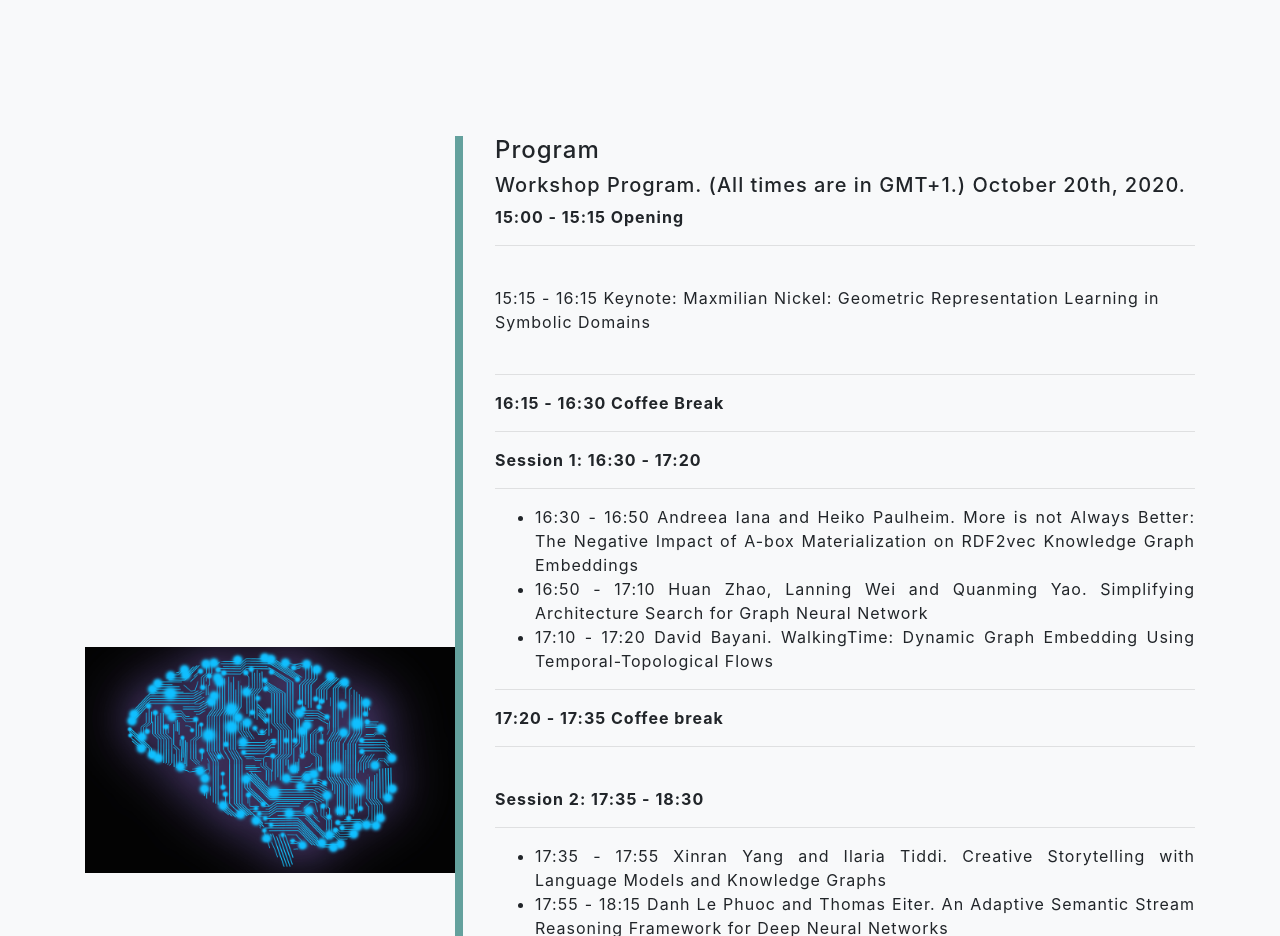
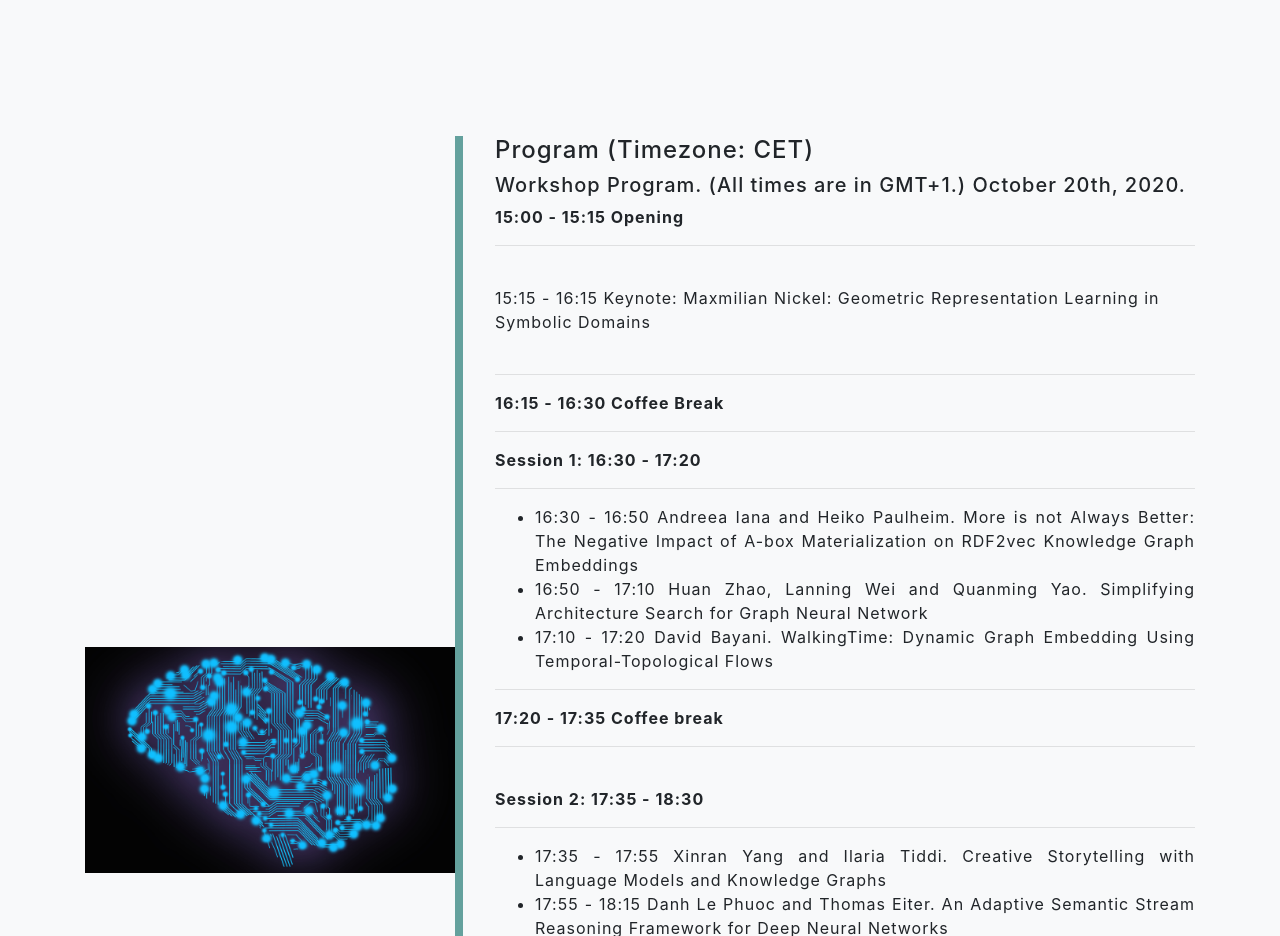
Before and after one commit to alammehwish/cssa_cikm_2020.github.io, a website with bundled scripts: page index.html in a window 1280 px wide. Shown: the part 3420-4356 px from the top of the page. Built offline with nearby package versions, Linux system fonts and the light colour scheme.

Commit message:
Update index.html

```diff
--- a/index.html
+++ b/index.html
@@ -194,7 +194,7 @@ In this talk, I will provide an overview of our recent work on such geometric ap
         </div>
         <div class="col-xl-8 col-lg-5">
           <div class="featured-text text-center text-lg-left">
-            <h4>Program</h4>
+            <h4>Program (Timezone: CET)</h4>
             <h5 class="section-subheading">Workshop Program. (All times are in GMT+1.) October 20th, 2020.</h3>
 
           <b>15:00 - 15:15 Opening </b><br />
```
